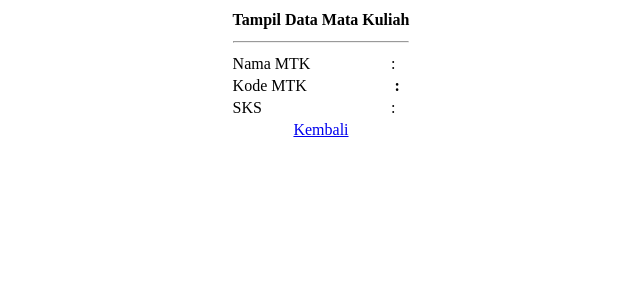
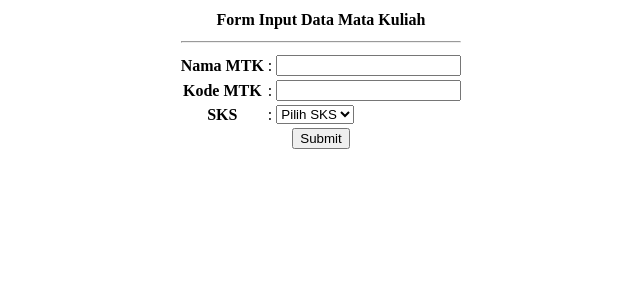
Before and after one commit to DewiSuryaMaulana/WP2_DewiSuryaMaulana, a CodeIgniter app: page /wp2_dewisuryamaulana/index.php/matakuliah/cetak in a window 1280 px wide. Shown: the top 300 px of the page, without its empty margins (319-959 px from the left). Run offline with CodeIgniter, Linux system fonts and the light colour scheme.

Commit message:
pert4, form validasi

```diff
--- a/application/config/autoload.php
+++ b/application/config/autoload.php
@@ -58,7 +58,7 @@ $autoload['packages'] = array();
 |
 |	$autoload['libraries'] = array('user_agent' => 'ua');
 */
-$autoload['libraries'] = array();
+$autoload['libraries'] = array('form_validation');
 
 /*
 | -------------------------------------------------------------------
--- a/application/controllers/Matakuliah.php
+++ b/application/controllers/Matakuliah.php
@@ -7,6 +7,21 @@ class Matakuliah extends CI_Controller
     }
     public function cetak()
     {
+        $this->form_validation->set_rules(
+            'kode',
+            'Kode Matakuliah',
+            'required|min_length[3]',
+            ['required' => 'Kode Matakuliah Harus diisi', 'min_lenght' => 'Kode terlalu pendek']
+        );
+        $this->form_validation->set_rules(
+            'nama',
+            'Nama Matakuliah',
+            'required|min_length[3]',
+            ['required' => 'Nama Matakuliah Harus diisi', 'min_lenght' => 'Nama terlalu pendek']
+        );
+        if ($this->form_validation->run() != true) {
+            $this->load->view('view-form-matakuliah');
+        } else {
             $data = [
                 'kode' => $this->input->post('kode'),
                 'nama' => $this->input->post('nama'),
@@ -15,3 +30,4 @@ class Matakuliah extends CI_Controller
             $this->load->view('view-data-matakuliah', $data);
         }
     }
+}
--- a/application/views/view-form-matakuliah.php
+++ b/application/views/view-form-matakuliah.php
@@ -6,6 +6,7 @@
 
 <body>
     <center>
+        <?= validation_errors(); ?>
         <form action="<?= base_url('matakuliah/cetak'); ?>" method="post">
             <table>
                 <tr>
@@ -19,12 +20,12 @@
                 <tr>
                     <th>Nama MTK</th>
                     <td>:</td>
-                    <td> <input type="text" name="nama" id="nama"> </td>
+                    <td> <input type="text" name="nama" id="nama" value="<?= set_value('nama') ?>"> </td>
                 </tr>
                 <tr>
                     <th>Kode MTK</th>
                     <td>:</td>
-                    <td> <input type="text" name="kode" id="kode"> </td>
+                    <td> <input type="text" name="kode" id="kode" value="<?= set_value('kode') ?>"> </td>
                 </tr>
                 <tr>
                     <th>SKS</th>
```
Lines whose indentation alone changed are shown as unchanged.
